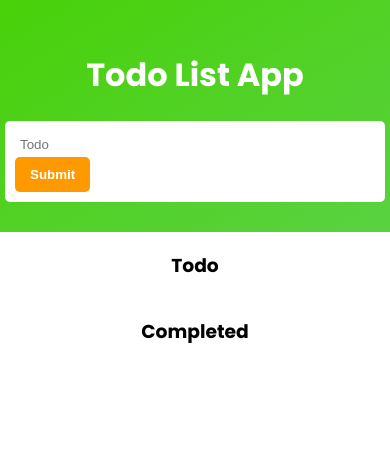
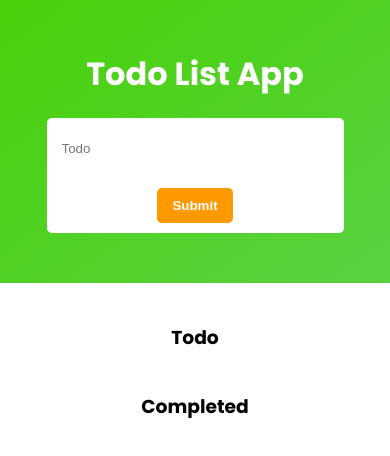
Before and after one commit to khalilannbiya/todo-react, a React (Create React App) app: page / in a window 390 px wide. Shown: the top 456 px of the page. Built offline with nearby package versions, Linux system fonts and the light colour scheme.

Commit message:
update responsive

```diff
--- a/src/App.css
+++ b/src/App.css
@@ -1,10 +1,10 @@
 @import url('https://fonts.googleapis.com/css2?family=Poppins:wght@200;300;400;500;600;700;800&display=swap');
 
-/* * {
+* {
   margin: 0;
   padding: 0;
   box-sizing: border-box;
-} */
+}
 
 body {
   font-family: 'Poppins', sans-serif;
@@ -16,11 +16,13 @@
   justify-content: center;
   align-items: center;
   background-image: linear-gradient(to bottom right, #49d109, #59d241);
-  padding: 30px;
+  padding: 50px 30px;
 }
 
 .jumbotron h1 {
   color: #fff;
+  margin-bottom: 20px;
+
 }
 
 .jumbotron .form {
@@ -34,6 +36,7 @@
   padding: 5px;
   width: 350px;
 }
+
 
 .jumbotron .form .btn-submit {
   border: none;
@@ -49,6 +52,8 @@
   justify-content: center;
   flex-direction: column;
   align-items: center;
+  margin-top: 40px;
+
 }
 
 .card {
@@ -60,6 +65,11 @@
   border-radius: 5px;
   margin-top: 15px;
 }
+
+.card input {
+  margin-right: 20px;
+}
+
 
 .text {
   flex: 3;
@@ -85,3 +95,27 @@
 .warning {
   color: #bf2828;
 }
+
+@media only screen and (max-width: 576px) {
+  .jumbotron {
+    padding-top: 50px;
+  }
+
+  .jumbotron .form {
+    width: 90%;
+    display: flex;
+    justify-content: center;
+    align-items: center;
+    flex-direction: column;
+    gap: 20px;
+  }
+
+  .jumbotron .form input {
+    width: 100%;
+    height: 40px;
+  }
+
+  .card {
+    width: 90%;
+  }
+}
```
